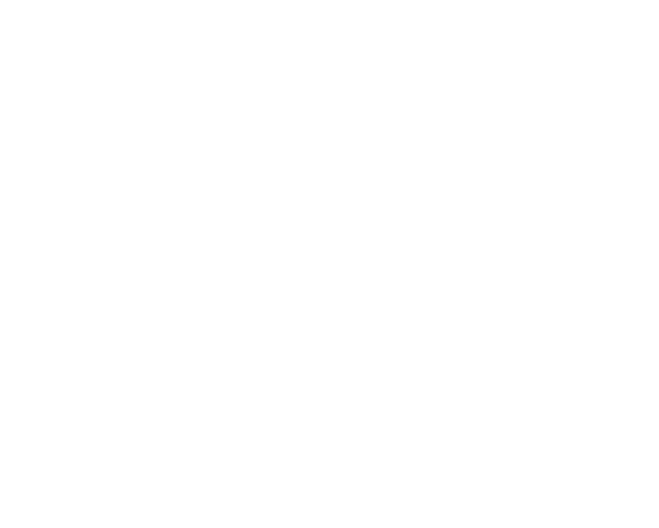
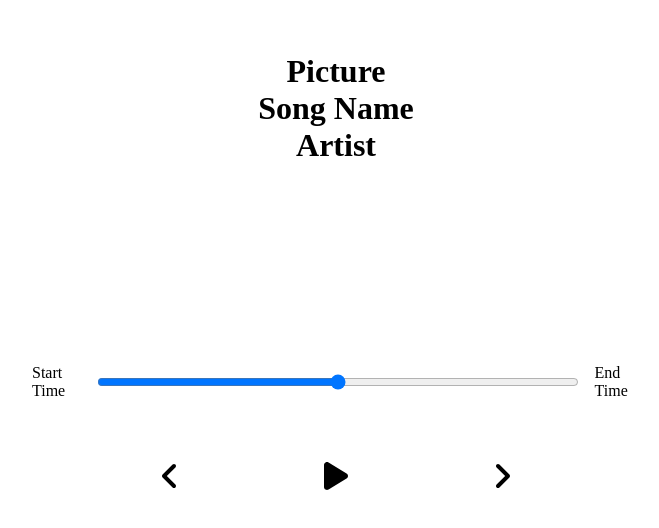
Before and after one commit to Sabrinascrib/music-app, a React (Create React App) app in the folder music-player-react/: page / in a window 1280 px wide. Shown: the part 132-660 px from the top of the page, without its empty margins (304-963 px from the left). Built offline with nearby package versions, Linux system fonts and the light colour scheme.

Commit message:
importing and adding data function

```diff
--- a/music-player-react/src/App.js
+++ b/music-player-react/src/App.js
@@ -1,7 +1,22 @@
-import React from "react";
+import React, { useState } from "react";
+// Import Styles
+import "./style/style.scss";
+
+// Adding Components
+import Player from "./components/player";
+import Song from "./components/song";
+//import Util
+import data from "./data";
 
 function App() {
-  return <div className="App"></div>;
+  //State
+  const [songs, setSongs] = useState(data());
+  return (
+    <div className="App">
+      <Song />
+      <Player />
+    </div>
+  );
 }
 
 export default App;
```
